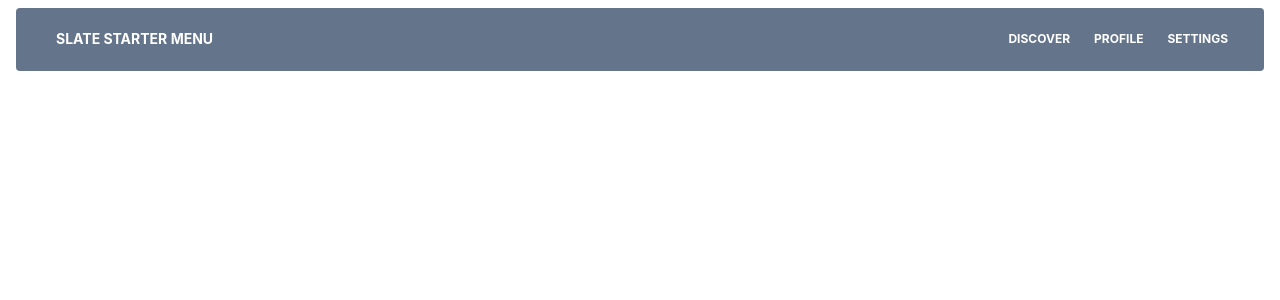
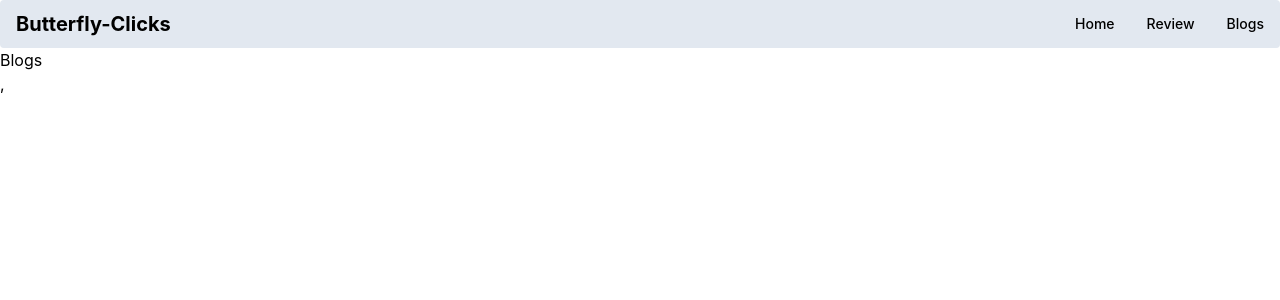
Before and after one commit to assraf-nur/Mohsin-clicks, a React (Create React App) app: page /blogs in a window 1280 px wide. Shown: the top 300 px of the page. Built offline with nearby package versions, Linux system fonts and the light colour scheme.

Commit message:
added a navbar in header section

```diff
--- a/package.json
+++ b/package.json
@@ -6,6 +6,7 @@
     "@testing-library/jest-dom": "^5.16.4",
     "@testing-library/react": "^13.1.1",
     "@testing-library/user-event": "^13.5.0",
+    "flowbite": "^1.4.2",
     "react": "^18.0.0",
     "react-dom": "^18.0.0",
     "react-router-dom": "^6.3.0",
--- a/src/App.js
+++ b/src/App.js
@@ -1,10 +1,21 @@
+import { Route, Routes } from 'react-router-dom';
 import './App.css';
 import Navbar from './Components/Header/Navbar/Navbar';
+import Blogs from './Components/Home/Blogs/Blogs';
+import CustomerReview from './Components/Home/CustomerReview/CustomerReview';
+import Home from './Components/Home/Home'
+import Service from './Components/Home/Service/Service'
 
 function App() {
   return (
-    <div className="App">
+    <div>
       <Navbar></Navbar>
+      <Routes>
+        <Route path='/home' element={<Home></Home>}/>
+        <Route path='/service' element={<Service></Service>}/>
+        <Route path='/review' element={<CustomerReview></CustomerReview>}/>
+        <Route path='/blogs' element={<Blogs></Blogs>}/>
+      </Routes>
     </div>
   );
 }
--- a/src/Components/Header/Navbar/Navbar.js
+++ b/src/Components/Header/Navbar/Navbar.js
@@ -1,66 +1,60 @@
 import React from "react";
+import { Link } from "react-router-dom";
 
-export default function Menu({ fixed }) {
-  const [menuOpen, setMenuOpen] = React.useState(false);
+const Navbar = () => {
   return (
-    <>
-      <div className="flex flex-wrap py-2">
-        <div className="w-full px-4">
-          <nav className="relative flex flex-wrap items-center justify-between px-2 py-3 bg-slate-500 rounded">
-            <div className="container px-4 mx-auto flex flex-wrap items-center justify-between">
-              <div className="w-full relative flex justify-between lg:w-auto px-4 lg:static lg:block lg:justify-start">
-                <a
-                  className="text-sm font-bold leading-relaxed inline-block mr-4 py-2 whitespace-nowrap uppercase text-white"
-                  href="#pablo"
+    <nav className=" bg-slate-200 container mx-auto border-gray-200 px-2 sm:px-4 py-2.5 rounded dark:bg-gray-800">
+      <div className="container flex flex-wrap justify-between items-center mx-auto">
+         <Link className=" text-xl font-bold" to='/home'>Butterfly-Clicks</Link>
+        <button
+          data-collapse-toggle="mobile-menu"
+          type="button"
+          className="inline-flex items-center p-2 ml-3 text-sm text-gray-500 rounded-lg md:hidden hover:bg-gray-100 focus:outline-none focus:ring-2 focus:ring-gray-200 dark:text-gray-400 dark:hover:bg-gray-700 dark:focus:ring-gray-600"
+          aria-controls="mobile-menu"
+          aria-expanded="false"
         >
-                  slate Starter Menu
-                </a>
-                <button
-                  className="text-white cursor-pointer text-xl leading-none px-3 py-1 border border-solid border-transparent rounded bg-transparent block lg:hidden outline-none focus:outline-none"
-                  type="button"
-                  onClick={() => setMenuOpen(!menuOpen)}
+          <span className="sr-only">Open main menu</span>
+          <svg
+            className="w-6 h-6"
+            fill="currentColor"
+            viewBox="0 0 20 20"
+            xmlns="http://www.w3.org/2000/svg"
           >
-                  <i className="fas fa-bars"></i>
+            <path
+              fillRule="evenodd"
+              d="M3 5a1 1 0 011-1h12a1 1 0 110 2H4a1 1 0 01-1-1zM3 10a1 1 0 011-1h12a1 1 0 110 2H4a1 1 0 01-1-1zM3 15a1 1 0 011-1h12a1 1 0 110 2H4a1 1 0 01-1-1z"
+              clipRule="evenodd"
+            ></path>
+          </svg>
+          <svg
+            className="hidden w-6 h-6"
+            fill="currentColor"
+            viewBox="0 0 20 20"
+            xmlns="http://www.w3.org/2000/svg"
+          >
+            <path
+              fillRule="evenodd"
+              d="M4.293 4.293a1 1 0 011.414 0L10 8.586l4.293-4.293a1 1 0 111.414 1.414L11.414 10l4.293 4.293a1 1 0 01-1.414 1.414L10 11.414l-4.293 4.293a1 1 0 01-1.414-1.414L8.586 10 4.293 5.707a1 1 0 010-1.414z"
+              clipRule="evenodd"
+            ></path>
+          </svg>
         </button>
-              </div>
-              <div
-                className={
-                  "lg:flex flex-grow items-center" +
-                  (menuOpen ? " flex" : " hidden")
-                }
-                id="example-navbar-info"
-              >
-                <ul className="flex flex-col lg:flex-row list-none lg:ml-auto">
-                  <li className="nav-item">
-                    <a
-                      className="px-3 py-2 flex items-center text-xs uppercase font-bold leading-snug text-white hover:opacity-75"
-                      href="#pablo"
-                    >
-                      Discover
-                    </a>
+        <div className="hidden w-full md:block md:w-auto" id="mobile-menu">
+          <ul className="flex flex-col mt-4 md:flex-row md:space-x-8 md:mt-0 md:text-sm md:font-medium">
+            <li>
+              <Link to='/home'>Home</Link>
             </li>
-                  <li className="nav-item">
-                    <a
-                      className="px-3 py-2 flex items-center text-xs uppercase font-bold leading-snug text-white hover:opacity-75"
-                      href="#pablo"
-                    >
-                      Profile
-                    </a>
+            <li>
+              <Link to='/review'>Review</Link>
             </li>
-                  <li className="nav-item">
-                    <a
-                      className="px-3 py-2 flex items-center text-xs uppercase font-bold leading-snug text-white hover:opacity-75"
-                      href="#pablo"
-                    >
-                      Settings
-                    </a>
+            <li>
+              <Link to='/blogs'>Blogs</Link>
             </li>
           </ul>
         </div>
       </div>
     </nav>
-        </div>
-      </div>
-    </>
   );
-}
+};
+
+export default Navbar;
--- /dev/null
+++ b/src/Components/Home/Banner/Banner.js
@@ -0,0 +1,11 @@
+import React from 'react';
+
+const Banner = () => {
+    return (
+        <div>
+
+        </div>
+    );
+};
+
+export default Banner;
--- /dev/null
+++ b/src/Components/Home/Blogs/Blogs.js
@@ -0,0 +1,11 @@
+import React from 'react';
+
+const Blogs = () => {
+    return (
+        <div>
+            <h2>Blogs</h2>
+        </div>
+    );
+};
+
+export default Blogs;
--- /dev/null
+++ b/src/Components/Home/CustomerReview/CustomerReview.js
@@ -0,0 +1,11 @@
+import React from 'react';
+
+const CustomerReview = () => {
+    return (
+        <div>
+
+        </div>
+    );
+};
+
+export default CustomerReview;
--- /dev/null
+++ b/src/Components/Home/Home.js
@@ -0,0 +1,12 @@
+import React from 'react';
+import Banner from './Banner/Banner';
+
+const Home = () => {
+    return (
+        <div className='container'>
+            <Banner></Banner>
+        </div>
+    );
+};
+
+export default Home;
--- /dev/null
+++ b/src/Components/Home/Service/Service.js
@@ -0,0 +1,11 @@
+import React from 'react';
+
+const Service = () => {
+    return (
+        <div>
+            <h1>Service</h1>
+        </div>
+    );
+};
+
+export default Service;
--- a/src/index.js
+++ b/src/index.js
@@ -1,13 +1,17 @@
-import React from 'react';
-import ReactDOM from 'react-dom/client';
-import './index.css';
-import App from './App';
-import reportWebVitals from './reportWebVitals';
+import React from "react";
+import ReactDOM from "react-dom/client";
+import "./index.css";
+import App from "./App";
+import reportWebVitals from "./reportWebVitals";
+import { BrowserRouter } from "react-router-dom";
 
-const root = ReactDOM.createRoot(document.getElementById('root'));
+const root = ReactDOM.createRoot(document.getElementById("root"));
 root.render(
   <React.StrictMode>
-    <App />
+    <BrowserRouter>
+      <App />
+    </BrowserRouter>
+    ,
   </React.StrictMode>
 );
 
--- a/tailwind.config.js
+++ b/tailwind.config.js
@@ -1,9 +1,12 @@
 module.exports = {
   content: [
     "./src/**/*.{js,jsx,ts,tsx}",
+    "./node_modules/flowbite/**/*.js"
   ],
   theme: {
     extend: {},
   },
-  plugins: [],
+  plugins: [
+    require('flowbite/plugin')
+  ],
 }
```
Also changed, not shown: 1 other file (tests, documents, lock files or other folders). Lines whose indentation alone changed are shown as unchanged.
